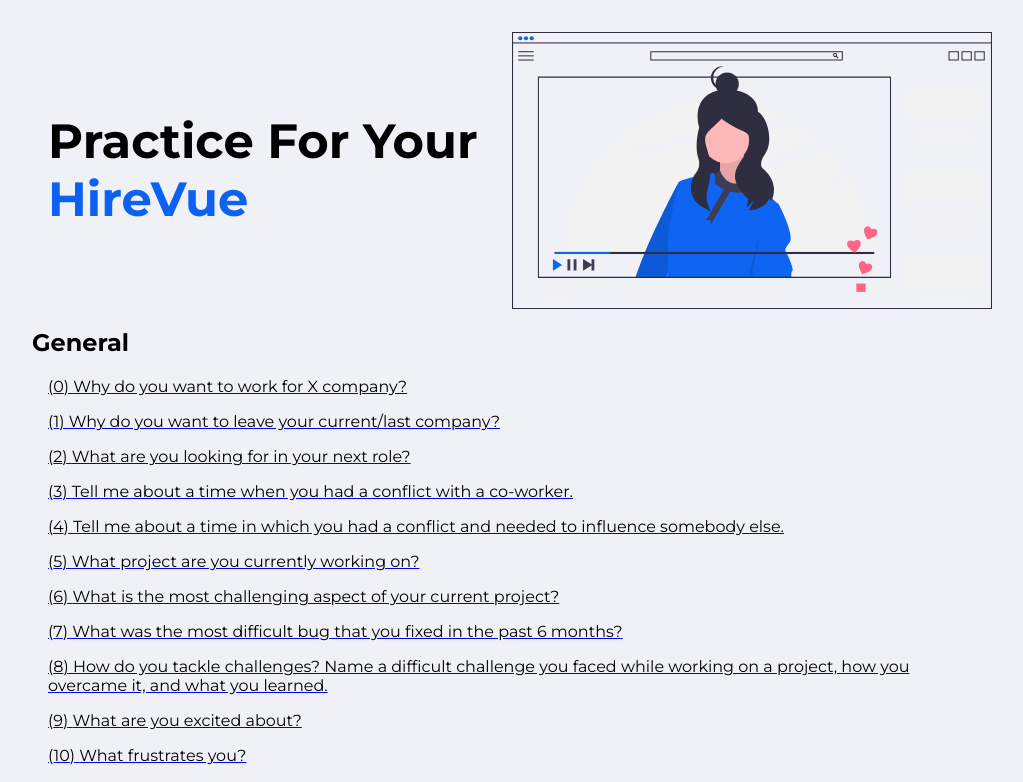
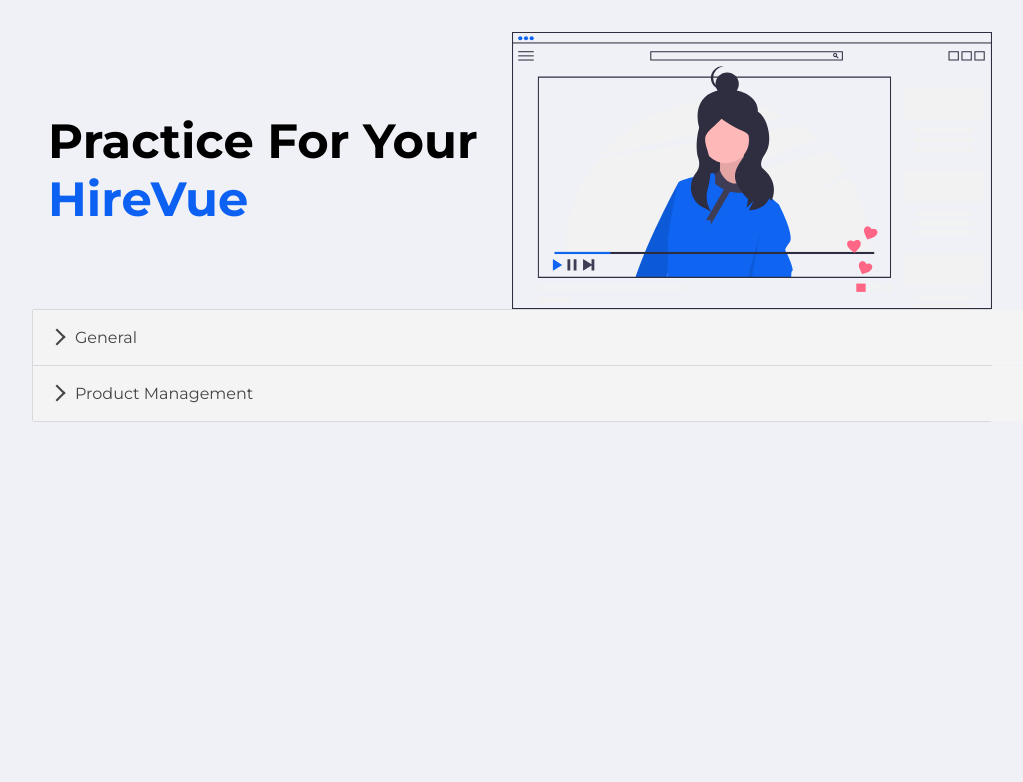
Before and after one commit to Dinesh-Kalamegam/one-way-interview-practice, a React (Create React App) app: page / in a window 1280 px wide. Shown: the top 782 px of the page, without its empty margins (128-1151 px from the left). Built offline with nearby package versions, Linux system fonts and the light colour scheme.

Commit message:
added basic accordion to contain the questions for each category

```diff
--- a/package.json
+++ b/package.json
@@ -11,6 +11,7 @@
     "node-sass": "^4.14.1",
     "prop-types": "^15.7.2",
     "react": "^17.0.2",
+    "react-accessible-accordion": "^3.3.4",
     "react-dom": "^17.0.2",
     "react-router-dom": "^5.2.0",
     "react-scripts": "4.0.2",
--- a/src/App.js
+++ b/src/App.js
@@ -3,6 +3,17 @@
 import { BrowserRouter as Router, Route, Link } from 'react-router-dom';
 import QuestionPage from './components/QuestionPage';
 import HomeHero from './components/HomeHero';
+import {
+  Accordion,
+  AccordionItem,
+  AccordionItemHeading,
+  AccordionItemButton,
+  AccordionItemPanel,
+} from 'react-accessible-accordion';
+
+// Demo styles, see 'Styles' section below for some notes on use.
+import 'react-accessible-accordion/dist/fancy-example.css';
+
 
 function App() {
   const questions = require("./questions.json")
@@ -15,21 +26,30 @@
         <Router>
 
           <Route exact path={process.env.PUBLIC_URL + "/"}>
+            {/* Hero Row of the Homepage */}
             <HomeHero />
 
+            {/* The Actual Question and Links */}
+            <Accordion allowMultipleExpanded allowZeroExpanded >
               {
                 Object.entries(questions).map(([k, v]) => (
-                <div>
-                  <h2 className="question-type">{k}</h2>
+                  <AccordionItem>
+                    <AccordionItemHeading>
+                      <AccordionItemButton>{k}</AccordionItemButton>
+                    </AccordionItemHeading>
                     {
                       v.map((x, index) =>
+                      <AccordionItemPanel>
                         <Link key={index} to={process.env.PUBLIC_URL + "/"+k+"/"+index}>
                           <p className="question-link">({index}) {x}</p>
-                    </Link>)
+                        </Link>
+                      </AccordionItemPanel>
+                      )
                     }
-                </div>
+                  </AccordionItem>
                 ))
               }
+            </Accordion>
           </Route>
 
           {
```
Also changed, not shown: 1 other file (tests, documents, lock files or other folders). Lines whose indentation alone changed are shown as unchanged.
